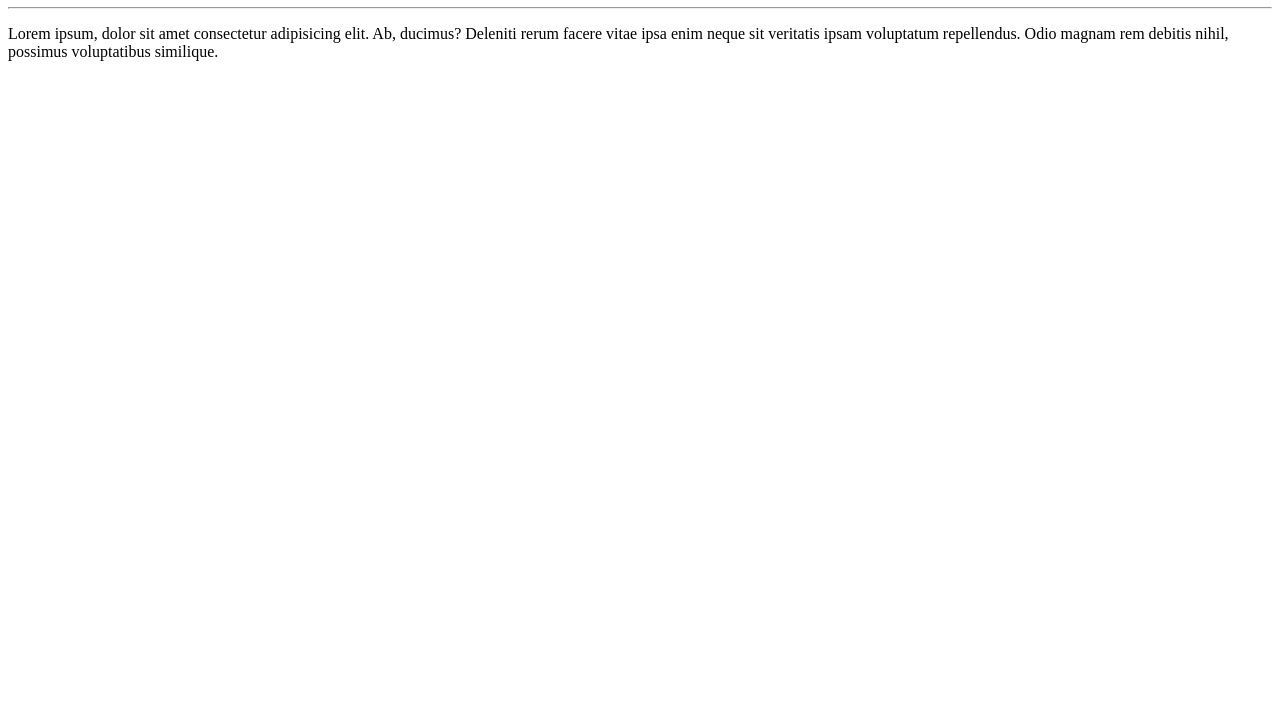
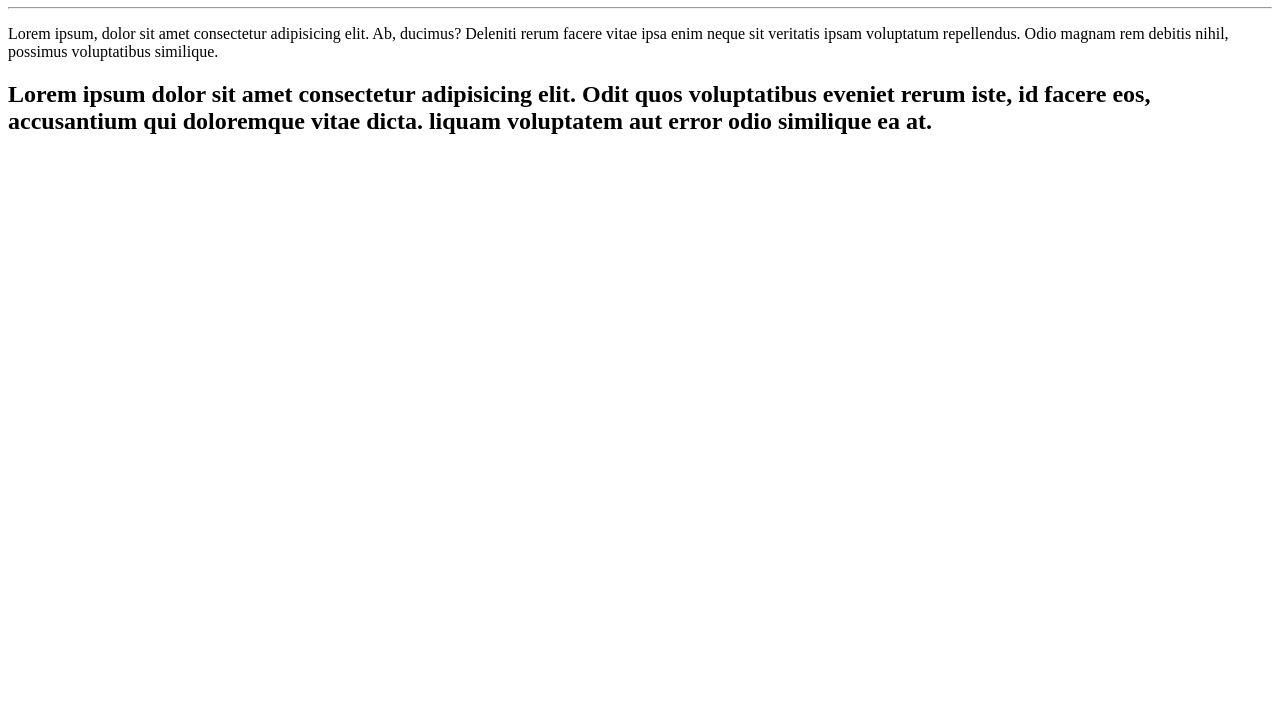
Before and after one commit to LucxsRodrigues/Ola_Mundo, a plain HTML site: page index.html in a window 1280 px wide. Shown: the part 73-800 px from the top of the page. Drawn offline with Linux system fonts and the light colour scheme.

Commit message:
outro lorem
add um h1

```diff
--- a/index.html
+++ b/index.html
@@ -11,5 +11,9 @@
     <p>Lorem ipsum, dolor sit amet consectetur adipisicing elit. Ab, ducimus?
         Deleniti rerum facere vitae ipsa enim neque sit veritatis ipsam voluptatum repellendus.
         Odio magnam rem debitis nihil, possimus voluptatibus similique.</p>
+
+    <h2>Lorem ipsum dolor sit amet consectetur adipisicing elit. Odit quos voluptatibus
+        eveniet rerum iste, id facere eos, accusantium qui doloremque vitae dicta.
+        liquam voluptatem aut error odio similique ea at.</h2>
 </body>
 </html>
```
